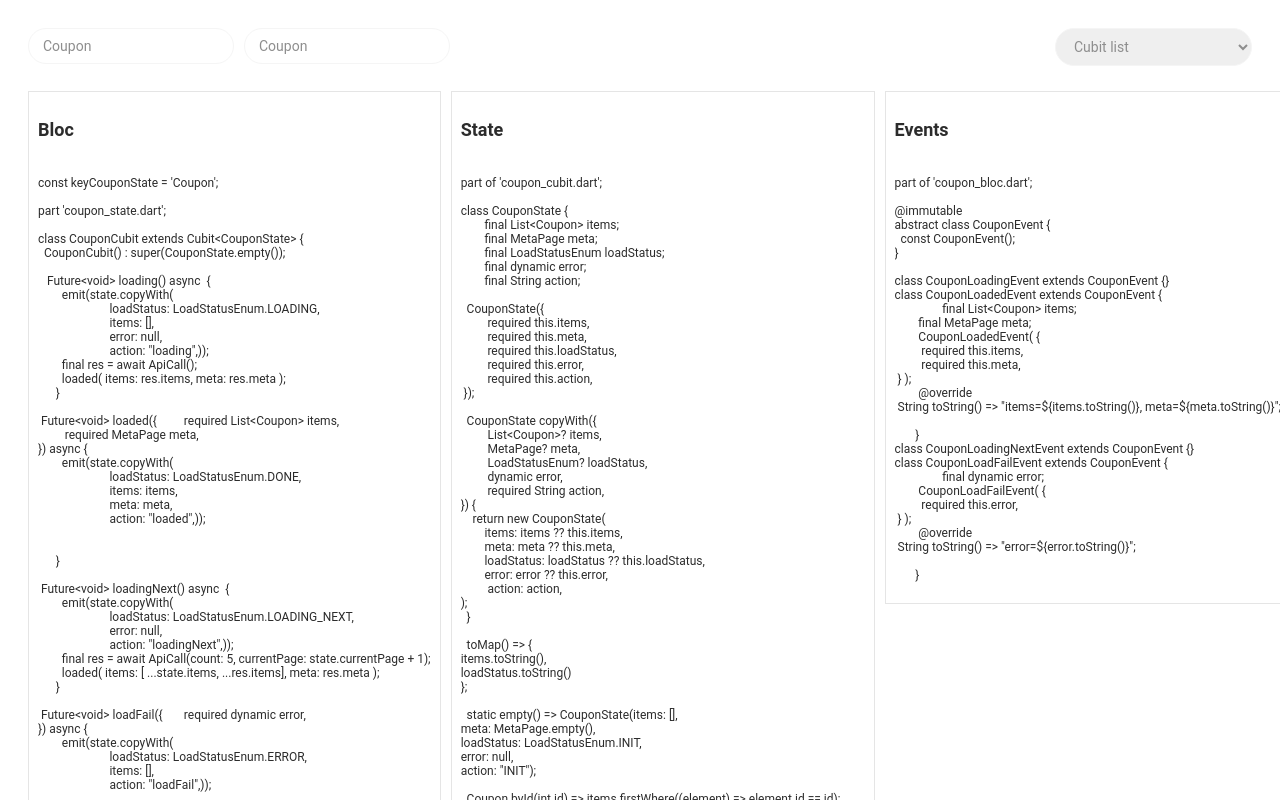
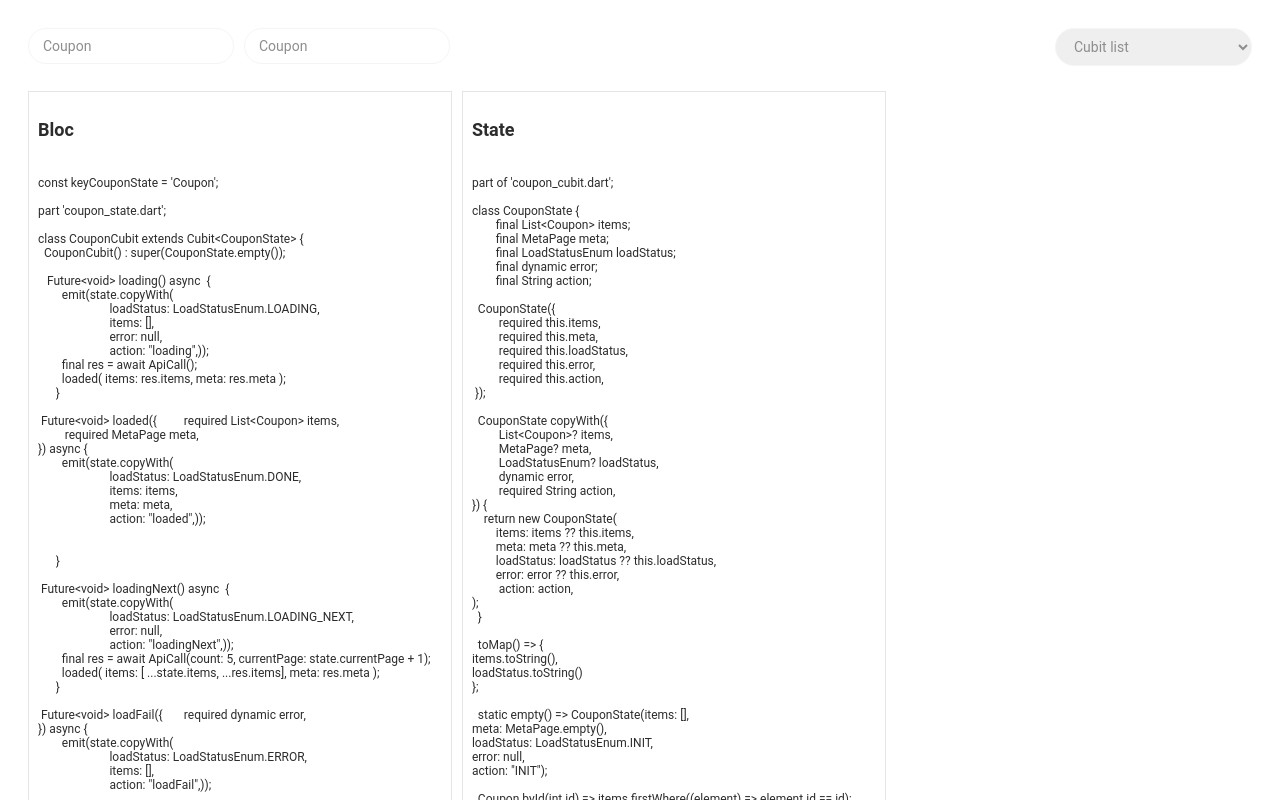
Before and after one commit to nilinov/bloc_template_generator, a Vue app: page /#/ in a window 1280 px wide. Shown: the top 800 px of the page. Built offline with nearby package versions, Linux system fonts and the light colour scheme.

Commit message:
Скрыл область Events для cubit list

```diff
--- a/src/views/Editor.vue
+++ b/src/views/Editor.vue
@@ -15,7 +15,7 @@
         <p class="area-title">State</p>
         <pre class="code" v-text="code.state"></pre>
       </div>
-      <div class="area-event">
+      <div class="area-event" v-if="code.event">
         <p class="area-title">Events</p>
         <pre class="code" v-text="code.event"></pre>
       </div>
@@ -52,13 +52,16 @@ export default {
   },
   methods: {
     updateCode() {
-      this.code.bloc = blocDefaultTemplate(sampleLoadList(this.nameBloc, this.nameClassEntity))
-      this.code.state = stateDefaultTemplate(sampleLoadList(this.nameBloc, this.nameClassEntity))
-      this.code.event = eventTemplate(sampleLoadList(this.nameBloc, this.nameClassEntity))
+      if (this.typeTemplate === 'bloc') {
+        this.code.bloc = blocDefaultTemplate(sampleLoadList(this.nameBloc, this.nameClassEntity))
+        this.code.state = stateDefaultTemplate(sampleLoadList(this.nameBloc, this.nameClassEntity))
+        this.code.event = eventTemplate(sampleLoadList(this.nameBloc, this.nameClassEntity))
+      }
 
       if (this.typeTemplate === 'cubit-list') {
         this.code.bloc = blocCubitListTemplate(sampleLoadList(this.nameBloc, this.nameClassEntity))
         this.code.state = stateCubitListTemplate(sampleLoadList(this.nameBloc, this.nameClassEntity))
+        this.code.event = '';
       }
     }
   }
```
